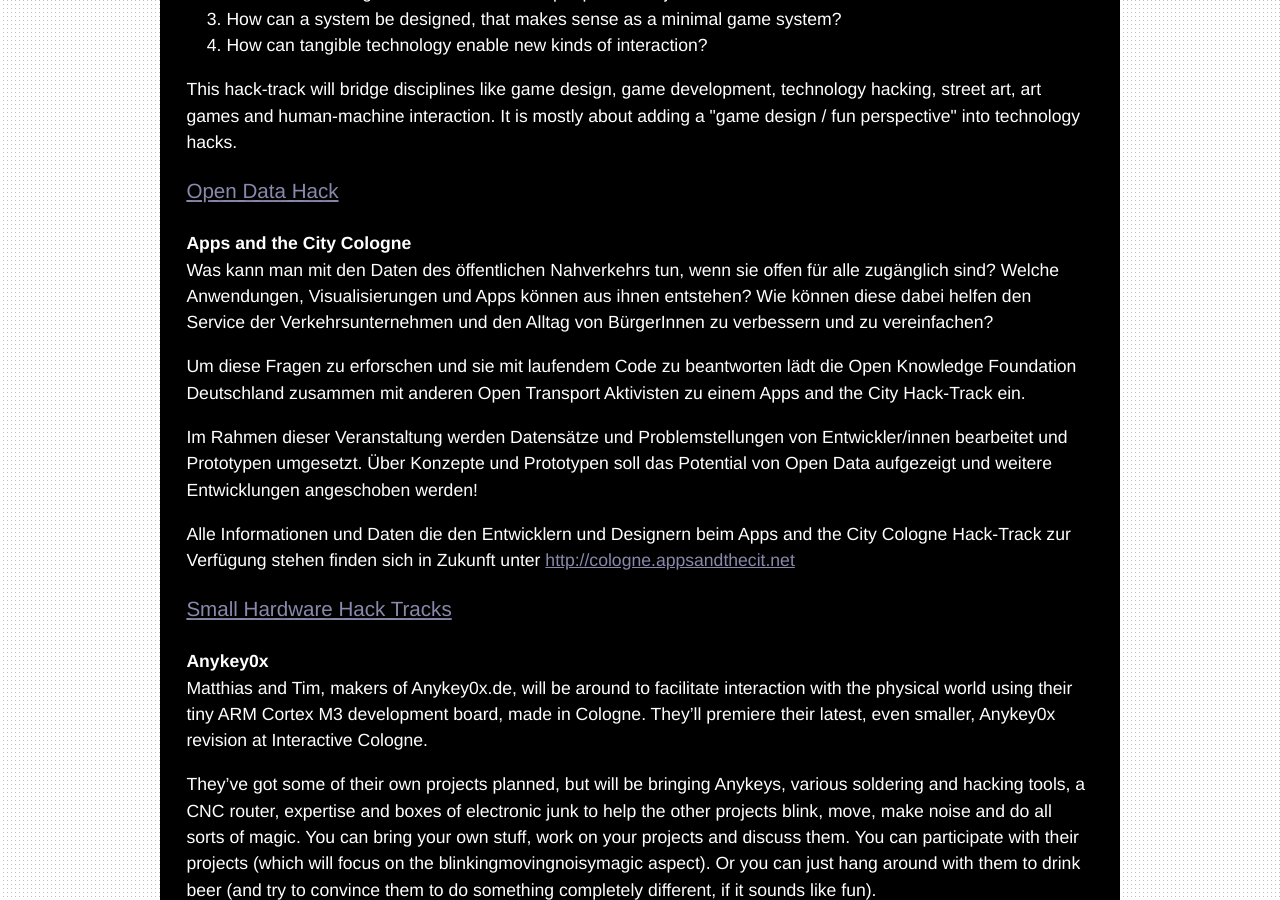
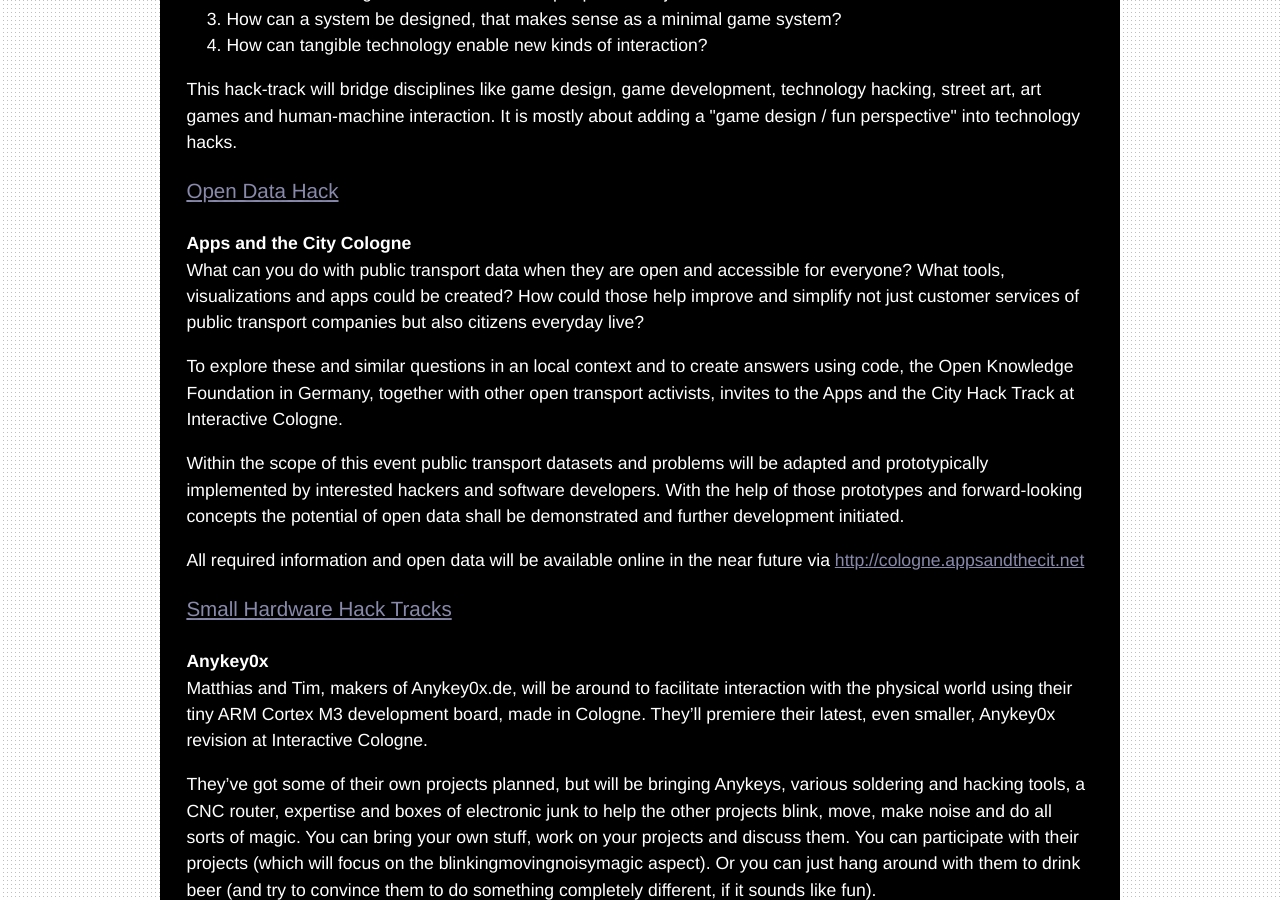
Before and after one commit to InteractiveCologne/interactivecologne.github.com, a Jekyll site: the page built from hack-n-tech.html, in a window 1280 px wide and 900 px high, scrolled down 3787 px. Built offline with Jekyll 4.4.1, drawn with Linux system fonts in a browser that asks for light colours.

Commit message:
translates the Apps and the City teaser text.

```diff
--- a/hack-n-tech.html
+++ b/hack-n-tech.html
@@ -107,10 +107,10 @@
 
 				<h3><a name="opendata" href="#opendata">Open Data Hack</a></h3>
 				<h4>Apps and the City Cologne</h4>
-				<p>Was kann man mit den Daten des öffentlichen Nahverkehrs tun, wenn sie offen für alle zugänglich sind? Welche Anwendungen, Visualisierungen und Apps können aus ihnen entstehen? Wie können diese dabei helfen den Service der Verkehrsunternehmen und den Alltag von BürgerInnen zu verbessern und zu vereinfachen?</p>
-				<p>Um diese Fragen zu erforschen und sie mit laufendem Code zu beantworten lädt die Open Knowledge Foundation Deutschland zusammen mit anderen Open Transport Aktivisten zu einem Apps and the City Hack-Track ein.</p>
-				<p>Im Rahmen dieser Veranstaltung werden Datensätze und Problemstellungen von Entwickler/innen bearbeitet und Prototypen umgesetzt. Über Konzepte und Prototypen soll das Potential von Open Data aufgezeigt und weitere Entwicklungen angeschoben werden!</p>
-				<p>Alle Informationen und Daten die den Entwicklern und Designern beim Apps and the City Cologne Hack-Track zur Verfügung stehen finden sich in Zukunft unter <a href="#" title="Apps and the City Cologne">http://cologne.appsandthecit.net</a></p>
+				<p>What can you do with public transport data when they are open and accessible for everyone? What tools, visualizations and apps could be created? How could those help improve and simplify not just customer services of public transport companies but also citizens everyday live?</p>
+				<p>To explore these and similar questions in an local context and to create answers using code, the Open Knowledge Foundation in Germany, together with other open transport activists, invites to the Apps and the City Hack Track at Interactive Cologne.</p>
+				<p>Within the scope of this event public transport datasets and problems will be adapted and prototypically implemented by interested hackers and software developers. With the help of those prototypes and forward-looking concepts the potential of open data shall be demonstrated and further development initiated.</p>
+				<p>All required information and open data will be available online in the near future via <a href="#" title="Apps and the City Cologne">http://cologne.appsandthecit.net</a></p>
 
 				<h3><a name="smallhardware" href="#smallhardware">Small Hardware Hack Tracks</a></h3>
 				<h4>Anykey0x</h4>
```
